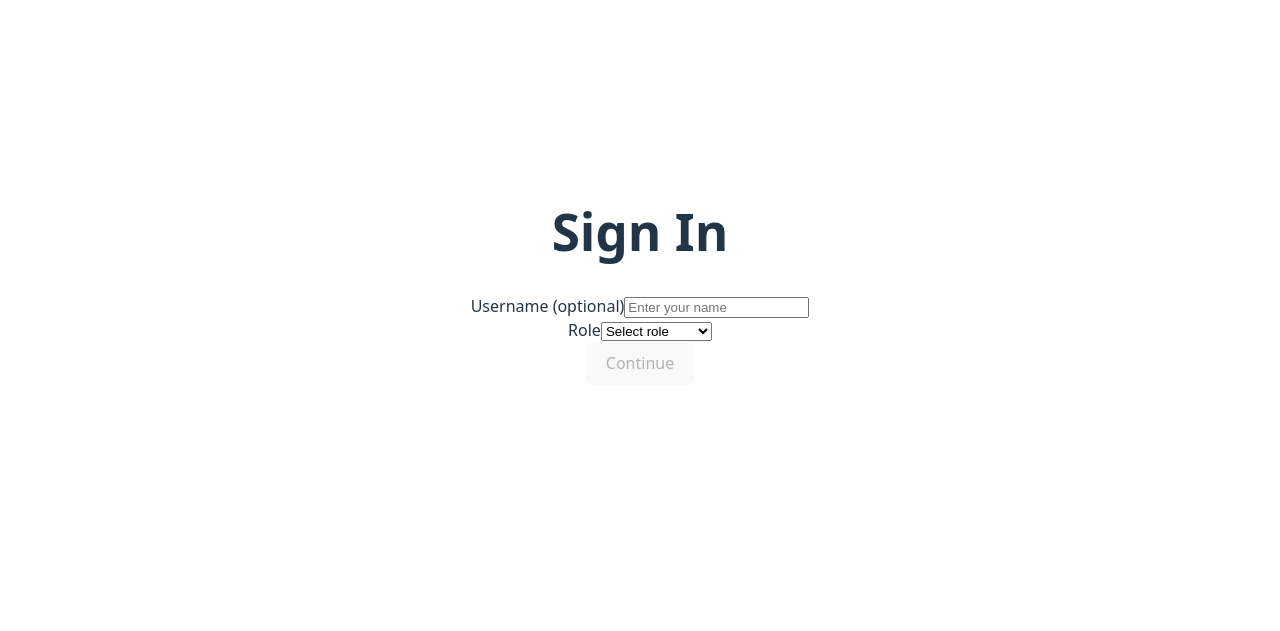
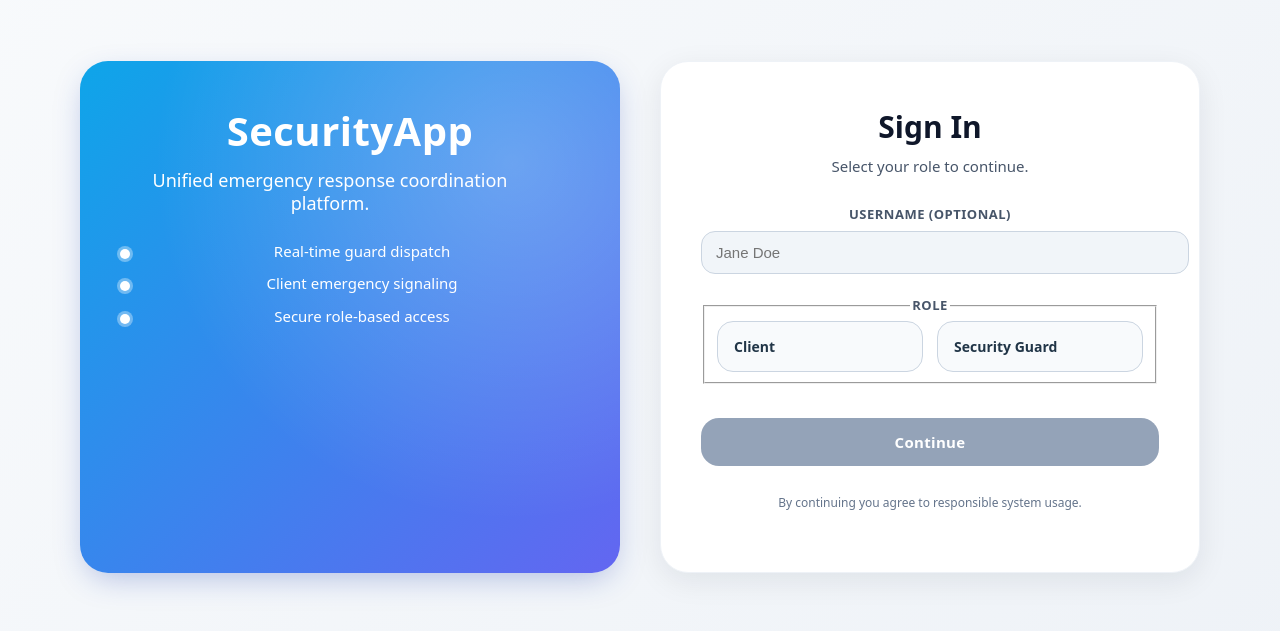
Before and after one commit to fuad0019/security-app-draft, a React (Vite) app: page /login in a window 1280 px wide. Shown: the part 123-754 px from the top of the page. Built offline with nearby package versions, Linux system fonts and the light colour scheme.

Commit message:
added styled login

```diff
--- a/src/App.css
+++ b/src/App.css
@@ -221,3 +221,45 @@
 .alarm-pressed p:first-child { font-size:15px; font-weight:600; color:#374151; }
 .alarm-pressed p:last-child { font-size:28px; font-weight:800; margin-top:8px; }
 @keyframes fadeInUp { from { opacity:0; transform:translateY(8px);} to { opacity:1; transform:translateY(0);} }
+
+/* --- Login Page --- */
+.login-page { min-height:100vh; background:linear-gradient(135deg,#f8fafc,#eef2f7); display:flex; align-items:center; padding:40px 24px; }
+@media (prefers-color-scheme: dark) { .login-page { background:linear-gradient(135deg,#0f172a,#1e293b); } }
+.login-grid { width:100%; max-width:1120px; margin:0 auto; display:grid; gap:40px; grid-template-columns:repeat(auto-fit,minmax(320px,1fr)); align-items:stretch; }
+.login-brand-pane { position:relative; border-radius:28px; background:linear-gradient(135deg,#0ea5e9,#6366f1); padding:48px 40px; color:#fff; box-shadow:0 10px 32px -8px rgba(30,64,175,0.35); overflow:hidden; }
+.login-brand-pane:before { content:""; position:absolute; inset:0; background:radial-gradient(circle at 80% 20%,rgba(255,255,255,0.25),transparent 60%); pointer-events:none; }
+.login-brand-title { font-size:40px; font-weight:800; letter-spacing:.5px; margin:0 0 16px; }
+.login-brand-sub { font-size:18px; font-weight:500; margin:0 0 24px; max-width:420px; line-height:1.3; }
+.login-points { list-style:none; padding:0; margin:0; display:grid; gap:10px; font-size:15px; }
+.login-points li { position:relative; padding-left:24px; }
+.login-points li:before { content:""; position:absolute; left:0; top:9px; width:10px; height:10px; background:#fff; border-radius:50%; box-shadow:0 0 0 3px rgba(255,255,255,0.35); }
+@media (max-width:860px) { .login-brand-title { font-size:34px; } .login-brand-pane { padding:40px 32px; } }
+@media (max-width:640px) { .login-brand-pane { order:2; } }
+
+.login-card { background:#ffffff; border:1px solid var(--border-color); border-radius:28px; padding:42px 40px 48px; box-shadow:0 8px 30px rgba(16,24,40,0.08); display:flex; flex-direction:column; }
+@media (prefers-color-scheme: dark) { .login-card { background:#1e293b; border-color:#334155; box-shadow:0 8px 26px rgba(0,0,0,0.55); } }
+.login-title { font-size:30px; font-weight:700; margin:0 0 6px; color:#0f172a; }
+@media (prefers-color-scheme: dark) { .login-title { color:#f8fafc; } }
+.login-sub { font-size:15px; color:#475569; margin:0 0 28px; }
+@media (prefers-color-scheme: dark) { .login-sub { color:#94a3b8; } }
+.form-group { margin-bottom:22px; display:flex; flex-direction:column; gap:6px; }
+.form-label { font-size:13px; font-weight:600; letter-spacing:.5px; text-transform:uppercase; color:#475569; }
+@media (prefers-color-scheme: dark) { .form-label { color:#e2e8f0; } }
+.text-input { width:100%; font-size:15px; padding:12px 14px; border-radius:14px; background:#f1f5f9; border:1px solid #cbd5e1; outline:none; transition:border-color .15s, background .15s; }
+.text-input:focus { border-color:#6366f1; background:#ffffff; }
+@media (prefers-color-scheme: dark) { .text-input { background:#0f172a; border-color:#334155; color:#fff; } .text-input:focus { border-color:#6366f1; background:#1e293b; } }
+.role-options { display:grid; gap:14px; grid-template-columns:repeat(auto-fit,minmax(140px,1fr)); }
+.role-option { position:relative; display:flex; align-items:center; gap:8px; padding:14px 16px; border:1px solid #cbd5e1; border-radius:16px; background:#f8fafc; cursor:pointer; font-size:14px; font-weight:600; transition:background .15s,border-color .15s, box-shadow .15s; }
+.role-option input { display:none; }
+.role-option:hover { background:#ffffff; }
+.role-option.selected { background:#6366f1; color:#fff; border-color:#4f46e5; box-shadow:0 6px 18px -4px rgba(79,70,229,0.45); }
+@media (prefers-color-scheme: dark) { .role-option { background:#0f172a; border-color:#334155; color:#e2e8f0; } .role-option:hover { background:#1e293b; } .role-option.selected { background:#6366f1; border-color:#4f46e5; } }
+.login-btn { width:100%; margin-top:12px; background:#2563eb; color:#fff; font-weight:600; font-size:15px; padding:14px 18px; border:none; border-radius:18px; cursor:pointer; letter-spacing:.3px; box-shadow:0 6px 18px -4px rgba(37,99,235,0.45); transition:background .15s, transform .15s, box-shadow .15s; }
+.login-btn:hover { background:#1d4ed8; }
+.login-btn:active { transform:translateY(1px); box-shadow:0 4px 12px -4px rgba(37,99,235,0.55); }
+.login-btn:disabled { background:#94a3b8; cursor:not-allowed; box-shadow:none; }
+@media (prefers-color-scheme: dark) { .login-btn:disabled { background:#475569; color:#94a3b8; } }
+.login-foot-note { margin-top:28px; font-size:12px; color:#64748b; text-align:center; }
+@media (prefers-color-scheme: dark) { .login-foot-note { color:#94a3b8; } }
+
+@media (max-width:640px) { .login-card { padding:34px 30px 40px; border-radius:24px; } .login-title { font-size:26px; } }
--- a/src/pages/Login.tsx
+++ b/src/pages/Login.tsx
@@ -16,40 +16,63 @@ export default function Login() {
   }
 
   return (
-    <div className="min-h-screen flex items-center justify-center bg-gray-100 p-6">
-      <div className="w-full max-w-sm bg-white rounded-2xl shadow p-6">
-        <h1 className="text-2xl font-bold mb-4">Sign In</h1>
-        <form className="flex flex-col gap-4" onSubmit={onSubmit}>
-          <div className="flex flex-col gap-1">
-            <label className="text-sm font-medium">Username (optional)</label>
+    <div className="login-page">
+      <div className="login-grid">
+        <div className="login-brand-pane">
+          <div className="login-brand-content">
+            <h1 className="login-brand-title">SecurityApp</h1>
+            <p className="login-brand-sub">Unified emergency response coordination platform.</p>
+            <ul className="login-points">
+              <li>Real-time guard dispatch</li>
+              <li>Client emergency signaling</li>
+              <li>Secure role-based access</li>
+            </ul>
+          </div>
+        </div>
+        <div className="login-card" role="form" aria-labelledby="login-heading">
+          <h2 id="login-heading" className="login-title">Sign In</h2>
+          <p className="login-sub">Select your role to continue.</p>
+          <form onSubmit={onSubmit}>
+            <div className="form-group">
+              <label className="form-label" htmlFor="username">Username (optional)</label>
               <input
+                id="username"
                 value={username}
                 onChange={(e) => setUsername(e.target.value)}
-              className="border rounded-lg px-3 py-2"
-              placeholder="Enter your name"
+                className="text-input"
+                placeholder="Jane Doe"
+                autoComplete="username"
               />
             </div>
-          <div className="flex flex-col gap-1">
-            <label className="text-sm font-medium">Role</label>
-            <select
-              value={role}
-              onChange={(e) => setRole(e.target.value as 'client' | 'guard' | '')}
-              className="border rounded-lg px-3 py-2"
-              required
-            >
-              <option value="">Select role</option>
-              <option value="client">Client</option>
-              <option value="guard">Security Guard</option>
-            </select>
+            <fieldset className="form-group" aria-required="true">
+              <legend className="form-label">Role</legend>
+              <div className="role-options">
+                <label className={`role-option ${role==='client'?'selected':''}`}>
+                  <input
+                    type="radio"
+                    name="role"
+                    value="client"
+                    checked={role==='client'}
+                    onChange={() => setRole('client')}
+                  />
+                  <span>Client</span>
+                </label>
+                <label className={`role-option ${role==='guard'?'selected':''}`}>
+                  <input
+                    type="radio"
+                    name="role"
+                    value="guard"
+                    checked={role==='guard'}
+                    onChange={() => setRole('guard')}
+                  />
+                  <span>Security Guard</span>
+                </label>
               </div>
-          <button
-            type="submit"
-            className="bg-blue-600 text-white py-2 rounded-lg font-semibold"
-            disabled={!role}
-          >
-            Continue
-          </button>
+            </fieldset>
+            <button type="submit" className="login-btn" disabled={!role}>Continue</button>
           </form>
+          <p className="login-foot-note">By continuing you agree to responsible system usage.</p>
+        </div>
       </div>
     </div>
   )
```
Lines whose indentation alone changed are shown as unchanged.
